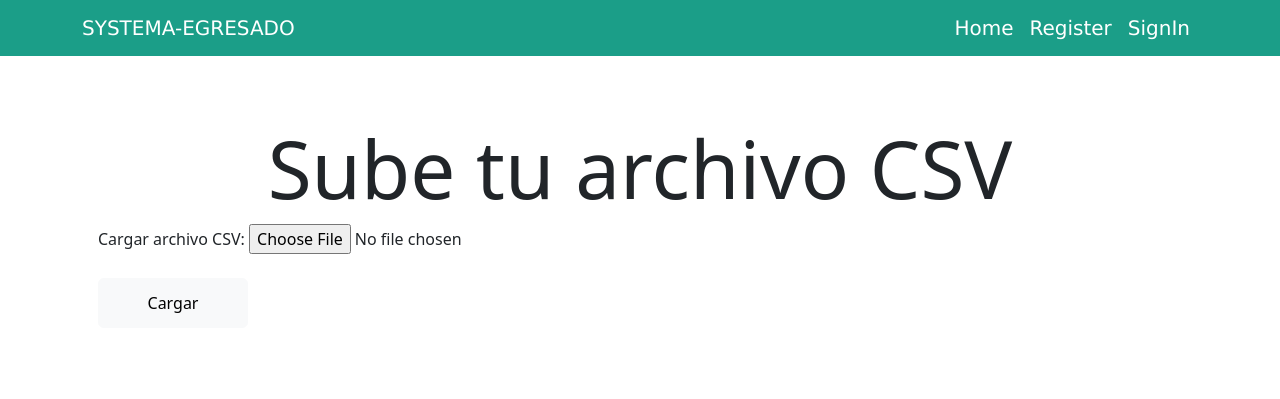
After one commit to Almo2003/Project-Django, a Django app: page /cargar/ in a window 1280 px wide. The commit adds this page. Shown: the top 399 px of the page. Run offline with Django 5.2, Linux system fonts and the light colour scheme.

Commit message:
subiendo cambios

```diff
--- a/login/templates/forms.py
+++ b/login/forms.py
@@ -1,4 +1,3 @@
-
 from django import forms
 
 class CSVUploadForm(forms.Form):
--- a/login/templates/base.html
+++ b/login/templates/base.html
@@ -8,27 +8,27 @@
 </head>
 <body>
 
-    <nav class="navbar navbar-expand-lg bg-dark navbar-dark">
+    <nav class="navbar navbar-expand-lg" style="background-color: #1B9E88;">
         <div class="container">
-          <a class="navbar-brand" href="#">SYSTEM-EGRESED</a>
+          <a class="navbar-brand" href="#" style="color: white; font: 20px verdana, sans-serif;">SYSTEMA-EGRESADO</a>
           <button class="navbar-toggler" type="button" data-bs-toggle="collapse" data-bs-target="#navbarNav" aria-controls="navbarNav" aria-expanded="false" aria-label="Toggle navigation">
             <span class="navbar-toggler-icon"></span>
           </button>
           <div class="collapse navbar-collapse" id="navbarNav">
             <ul class="navbar-nav ms-auto">
               <li class="nav-item">
-                <a class="nav-link" href="/">Home</a>
+                <a class="nav-link" href="/" style="color: white; font: 20px verdana, sans-serif;">Home</a>
               </li>
               {% if user.is_authenticated %}
               <li class="nav-item">
-                <a class="nav-link" href="/signout">LogOut</a>
+                <a class="nav-link" href="/signout" style="color: white; font: 20px verdana, sans-serif;">LogOut</a>
               </li>
               {% else %}
               <li class="nav-item">
-                <a class="nav-link" href="/signup">Register</a>
+                <a class="nav-link" href="/signup" style="color: white; font: 20px verdana, sans-serif;">Register</a>
               </li>
               <li class="nav-item">
-                <a class="nav-link" href="/signin">SignIn</a>
+                <a class="nav-link" href="/signin" style="color: white; font: 20px verdana, sans-serif;">SignIn</a>
               </li>
               {% endif %}
             </ul>
--- /dev/null
+++ b/login/templates/cargar_archivo.html
@@ -0,0 +1,15 @@
+{% extends 'base.html' %}
+
+{% block content %}
+<main class="container py-5">
+    <section class="card card-body" style="background: transparent; border: none;">
+        <h1 class="display-1 text-center">Sube tu archivo CSV</h1>
+
+        <form method="POST" enctype="multipart/form-data">
+            {% csrf_token %}
+            {{ form.as_p }}
+            <button type="submit" class="btn btn-light my-2" style="width: 150px; height: 50px;">Cargar</button>
+        </form>
+    </section>
+</main>
+{% endblock %}
--- a/login/views.py
+++ b/login/views.py
@@ -5,6 +5,8 @@ from django.contrib.auth import login, logout, authenticate
 from django.http import HttpResponse
 from django.db import IntegrityError
 from django.contrib.auth.decorators import login_required
+import csv
+from .forms import CSVUploadForm
 
 # Create your views here.
 def home(request):
@@ -63,3 +65,24 @@ def signin(request):
         login(request, user)
         # Redirigimos a la vista 'private'
         return redirect('private')
+
+
+def cargar_archivo(request):
+    if request.method == 'POST':
+        form = CSVUploadForm(request.POST, request.FILES)
+        if form.is_valid():
+            csv_file = request.FILES['csv_file']
+
+            # Leer el archivo CSV y almacenarlo en una lista de listas
+            data = []
+            decoded_file = csv_file.read().decode('utf-8').splitlines()
+            reader = csv.reader(decoded_file)
+            for row in reader:
+                data.append(row)
+
+            # Redirigir a una vista donde se muestra el contenido del archivo
+            return render(request, 'mostrar_csv.html', {'data': data})
+    else:
+        form = CSVUploadForm()
+
+    return render(request, 'cargar_archivo.html', {'form': form})
--- a/requirement/urls.py
+++ b/requirement/urls.py
@@ -25,4 +25,5 @@ urlpatterns = [
     path('private/', views.private, name='private'),
     path('signout/', views.signout, name='logout'),
     path('signin/', views.signin, name='signin'),
+    path('cargar/', views.cargar_archivo, name='cargar_archivo'),
 ]
```
Also changed, not shown: login/templates/home.html (+5 -5 lines), login/templates/mostrar_csv.html (added, +28 -0 lines).
